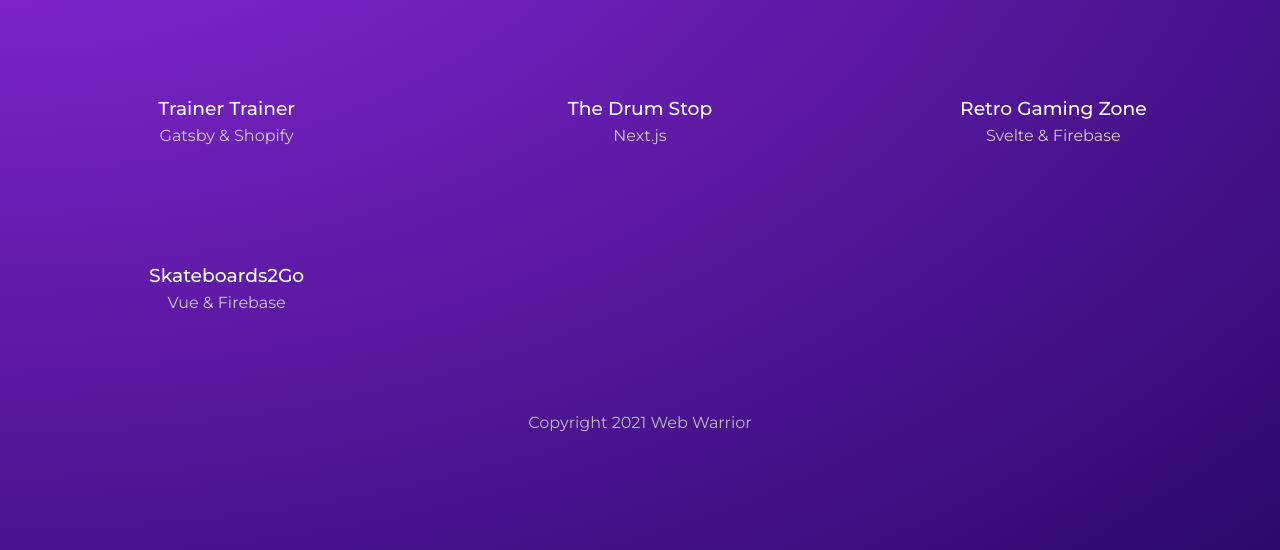
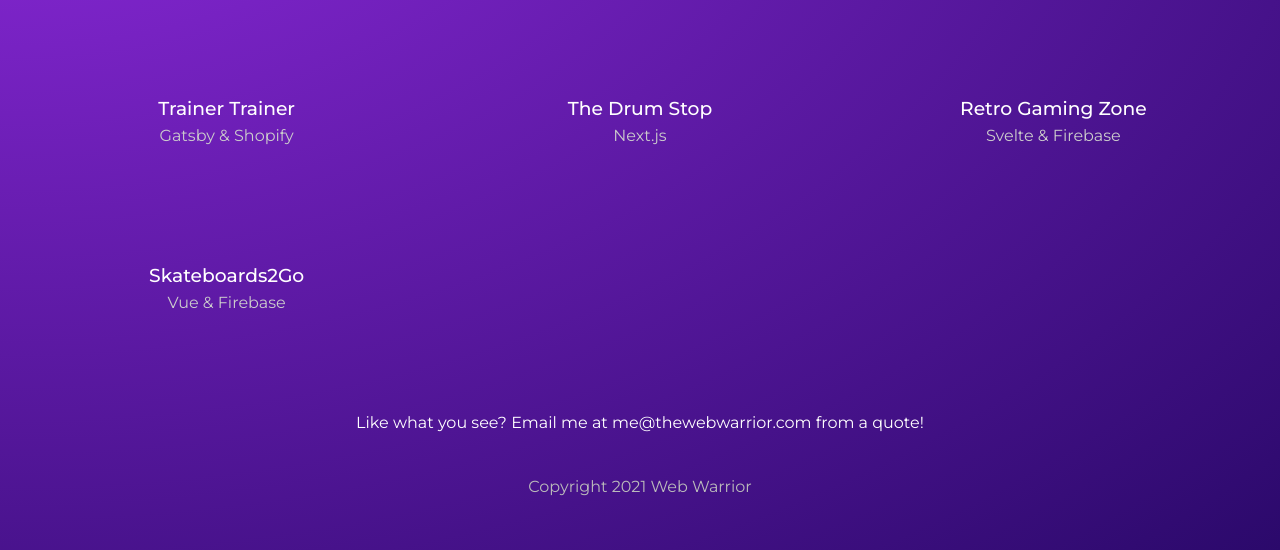
Before and after one commit to raphabarreto/web-warrior, a Gatsby site: page /projects in a window 1280 px wide. Shown: the part 250-800 px from the top of the page. Built offline with nearby package versions, Linux system fonts and the light colour scheme; Gatsby itself is replaced by a stand-in of ours.

Commit message:
Multiple Queries

```diff
--- a/gatsby-config.js
+++ b/gatsby-config.js
@@ -20,5 +20,6 @@ module.exports = {
     title: 'Web Warrior',
     description: 'web dev portfolio',
     copyright: 'This website is copyright by 2021 Web Warrior',
+    contact: 'me@thewebwarrior.com',
   },
 };
--- a/src/pages/projects/index.js
+++ b/src/pages/projects/index.js
@@ -4,7 +4,8 @@ import Layout from '../../components/Layout';
 import { portfolio, project } from '../../styles/projects.module.css';
 
 export default function Projects({ data }) {
-  const projects = data.allMarkdownRemark.nodes;
+  const projects = data.projects.nodes;
+  const contact = data.contact.siteMetadata.contact;
 
   return (
     <Layout>
@@ -21,6 +22,7 @@ export default function Projects({ data }) {
             </Link>
           ))}
         </div>
+        <p>Like what you see? Email me at {contact} from a quote!</p>
       </div>
     </Layout>
   );
@@ -29,7 +31,9 @@ export default function Projects({ data }) {
 // export page query
 export const query = graphql`
   query ProjectsPage {
-    allMarkdownRemark(sort: { fields: frontmatter___date, order: DESC }) {
+    projects: allMarkdownRemark(
+      sort: { fields: frontmatter___date, order: DESC }
+    ) {
       nodes {
         frontmatter {
           slug
@@ -39,5 +43,10 @@ export const query = graphql`
         id
       }
     }
+    contact: site {
+      siteMetadata {
+        contact
+      }
+    }
   }
 `;
```
